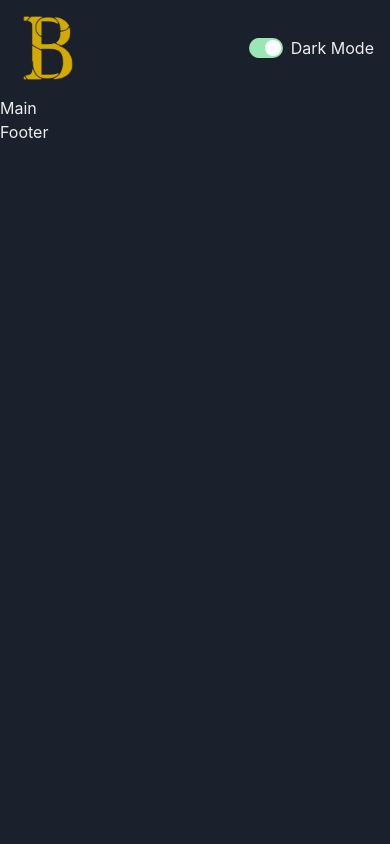
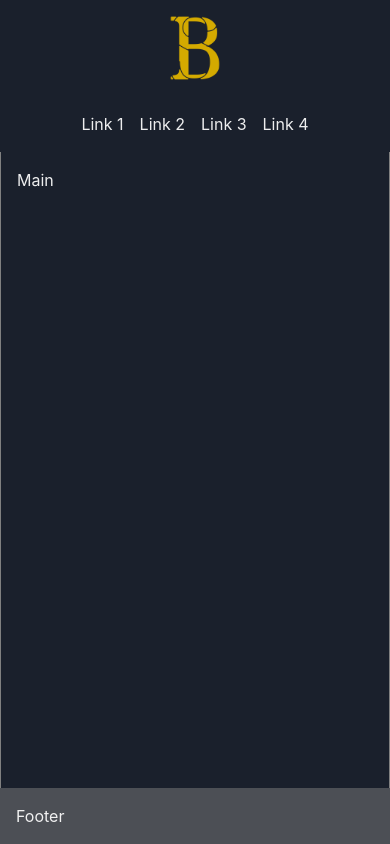
Before and after one commit to CosmicStresshead/BScom, a React (Vite) app: page / in a window 390 px wide. Built offline with nearby package versions, Linux system fonts and the light colour scheme.

Commit message:
Adjust responsive layout

```diff
--- a/src/App.tsx
+++ b/src/App.tsx
@@ -1,20 +1,44 @@
 import { Button, ButtonGroup, Grid, GridItem, Show } from "@chakra-ui/react"
 import NavBar from "./components/NavBar"
+import A11yPanel from "./components/A11yPanel"
 
 function App() {
-  return <Grid templateAreas={{
-    base: `"nav" "main" "footer"`,
-    lg: `"nav nav" "aside main" "footer footer"`,
-  }}>
-    <GridItem area="nav">
-      <NavBar />
-    </GridItem>
+  return (
+    <Grid
+      minHeight={"100dvh"}
+      templateAreas={{
+        base: `"nav" "main" "footer"`,
+        lg: `"nav main aside" "footer main aside"`,
+      }}
+      templateRows={{
+        base: "0fr 1fr 0fr",
+        lg: "1fr 0fr"
+      }}
+      templateColumns={{
+        base: "1fr",
+        lg: "10rem 1fr 10rem"
+      }}
+      >
     <Show above="lg">
-      <GridItem area="aside">Aside</GridItem>
+      <GridItem area="nav">
+        <NavBar orientation="column"/>
+      </GridItem>
     </Show>
-    <GridItem area="main">Main</GridItem>
-    <GridItem area="footer">Footer</GridItem>
+    <Show below="lg">
+      <GridItem area="nav">
+        <NavBar orientation="row" />
+      </GridItem>
+    </Show>
+
+    <GridItem padding="1rem" area="main" borderLeft={"1px solid grey"} borderRight={"1px solid grey"}>Main</GridItem>
+    <Show above="lg">
+      <GridItem padding="1rem" area="aside">
+        <A11yPanel />
+      </GridItem>
+    </Show>
+    <GridItem padding="1rem" area="footer" bg="rgba(127, 127, 127, 0.5)">Footer</GridItem>
   </Grid>
+  )
 }
 
 export default App
--- /dev/null
+++ b/src/components/A11yPanel.tsx
@@ -0,0 +1,13 @@
+import { VStack } from '@chakra-ui/react'
+import React from 'react'
+import ColourModeSwitch from './ColourModeSwitch'
+
+const A11yPanel = () => {
+  return (
+    <VStack>
+      <ColourModeSwitch />
+    </VStack>
+  )
+}
+
+export default A11yPanel
--- a/src/components/NavBar.tsx
+++ b/src/components/NavBar.tsx
@@ -1,13 +1,23 @@
-import { HStack, Image } from '@chakra-ui/react';
+import { HStack, Image, Text, VStack, Stack } from '@chakra-ui/react';
 import logo from '../assets/BSlogo.webp';
-import ColourModeSwitch from './ColourModeSwitch';
 
-const NavBar = () => {
+interface Props {
+  orientation: "row" | "column";
+}
+
+const NavBar = ({orientation}: Props) => {
   return (
-    <HStack padding={"1rem"} justifyContent="space-between">
-        <Image src={logo} boxSize={"4rem"} />
-        <ColourModeSwitch />
-    </HStack>
+    <>
+    <VStack>
+      <Image src={logo} boxSize={"6rem"} padding="1rem" />
+    </VStack>
+    <Stack direction={orientation} width="100%" alignItems="center" justifyContent="center" padding={"1rem"} gap="1rem">
+        <Text>Link 1</Text>
+        <Text>Link 2</Text>
+        <Text>Link 3</Text>
+        <Text>Link 4</Text>
+    </Stack>
+    </>
   )
 }
 
```
